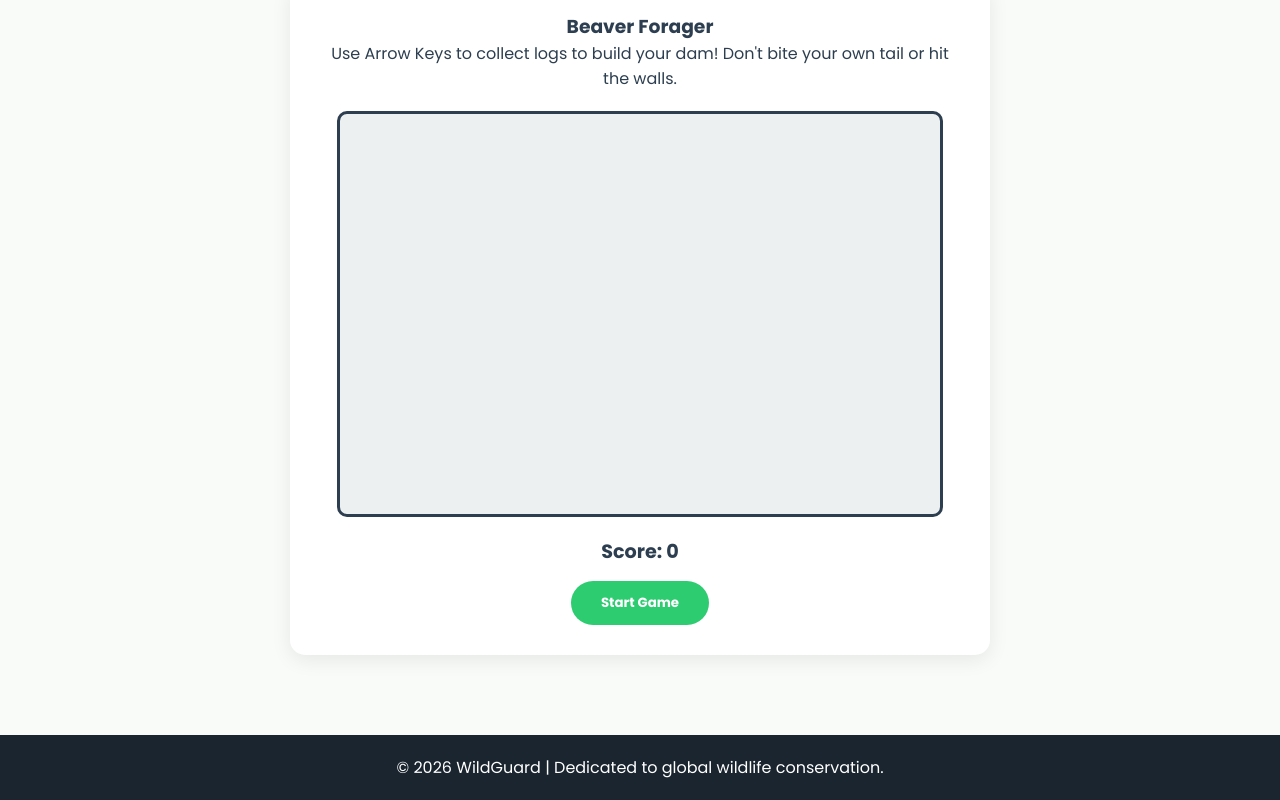
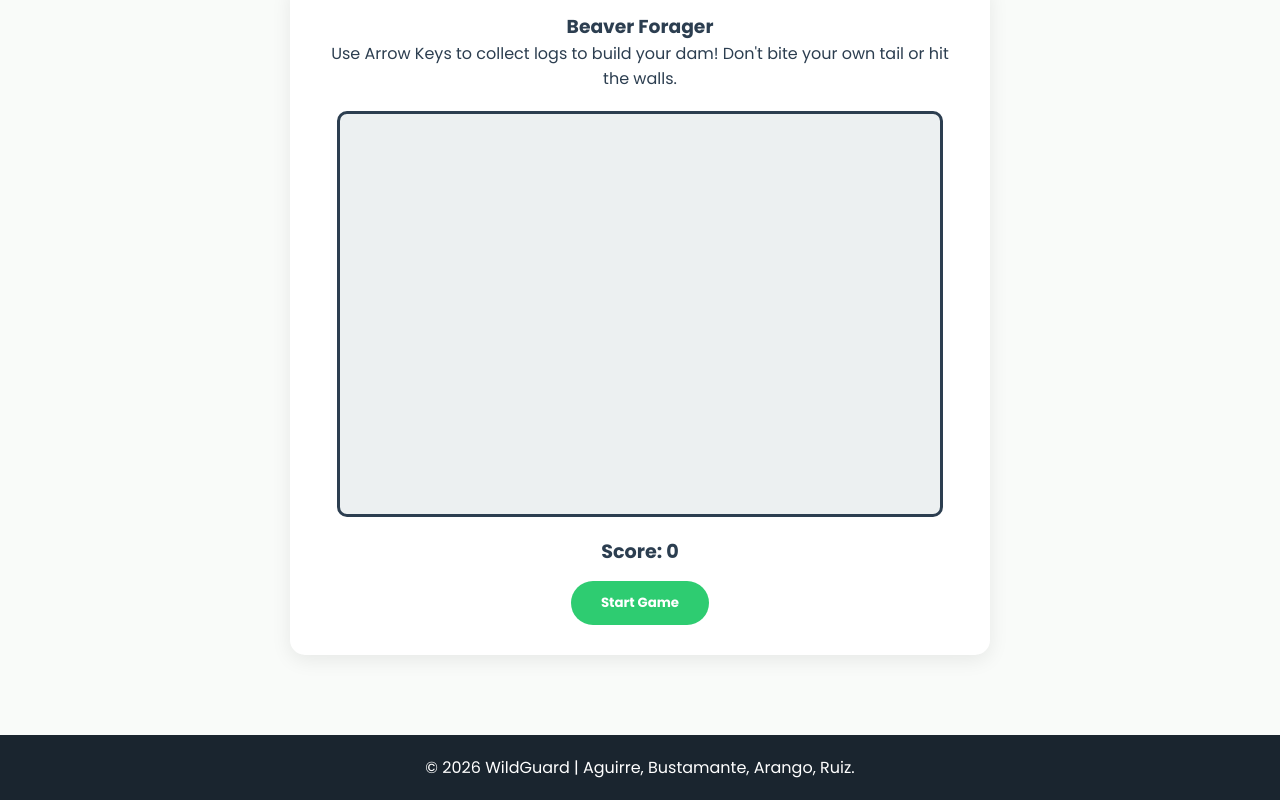
Before and after one commit to GuirreDev/my-wildlife-project, a plain HTML site: page index.html in a window 1280 px wide. Shown: the part 2812-3612 px from the top of the page. Drawn offline with Linux system fonts and the light colour scheme.

Commit message:
Revise HTML structure and content for WildGuard
Updated the HTML structure and content for the WildGuard website, including navigation, sections for endangered species, education on animal abuse, and interactive mini-games.

```diff
--- a/index.html
+++ b/index.html
@@ -91,7 +91,7 @@
     </section>
 
     <footer>
-        <p>&copy; 2026 WildGuard | Dedicated to global wildlife conservation.</p>
+        <p>&copy; 2026 WildGuard | Aguirre, Bustamante, Arango, Ruiz.</p>
     </footer>
 
     <script src="script.js"></script>
@@ -99,4 +99,5 @@
     <script src="games/turtle-escape.js"></script>
     <script src="games/orangutan-jump.js"></script>
 </body>
+
 </html>
```
